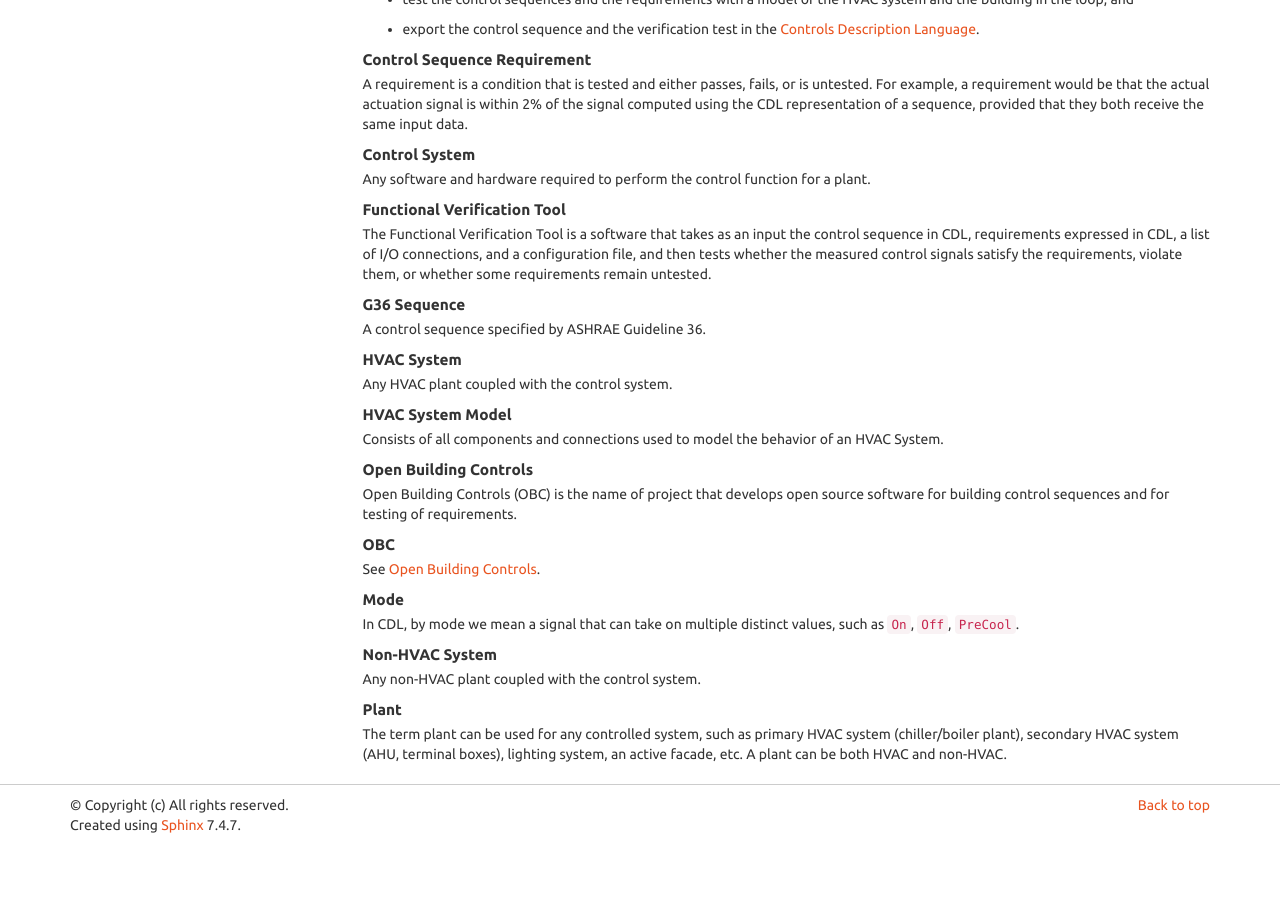
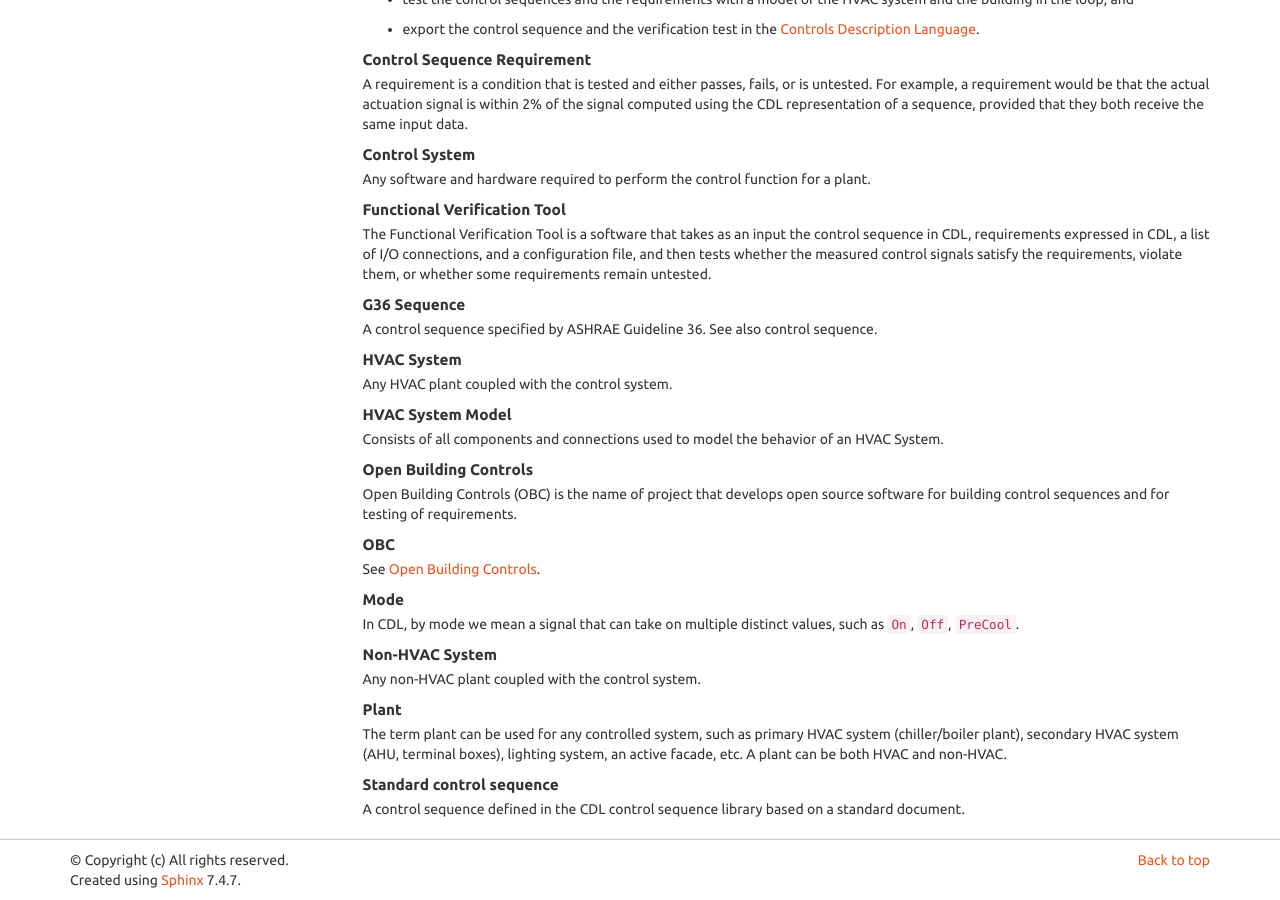
Before and after one commit to lbl-srg/obc, a Sphinx documentation site: the page built from specification/source/glossary.rst, in a window 1280 px wide and 900 px high, scrolled down 578 px. Built offline with Sphinx 7.4.7, drawn with Linux system fonts in a browser that asks for light colours; before the commit the page ends 1423 px from its top, so only the background shows below that.

Commit message:
added term

```diff
--- a/specification/source/glossary.rst
+++ b/specification/source/glossary.rst
@@ -60,7 +60,7 @@ the Open Building Controls project.
      whether some requirements remain untested.
 
    G36 Sequence
-     A control sequence specified by ASHRAE Guideline 36.
+     A control sequence specified by ASHRAE Guideline 36. See also control sequence.
 
    HVAC System
      Any HVAC plant coupled with the control system.
@@ -86,3 +86,6 @@ the Open Building Controls project.
    Plant
      The term plant can be used for any controlled system, such as primary HVAC system (chiller/boiler plant),
      secondary HVAC system (AHU, terminal boxes), lighting system, an active facade, etc. A plant can be both HVAC and non-HVAC.
+
+   Standard control sequence
+     A control sequence defined in the CDL control sequence library based on a standard document.
```
